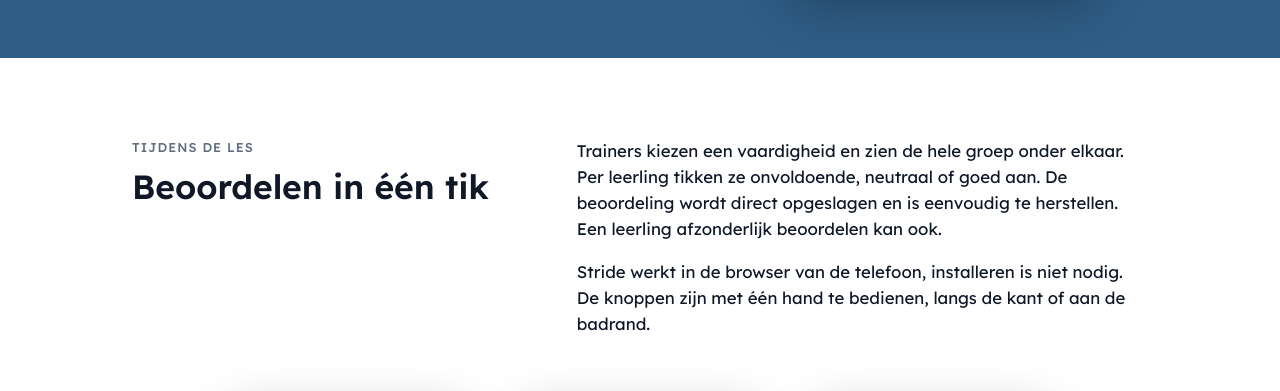
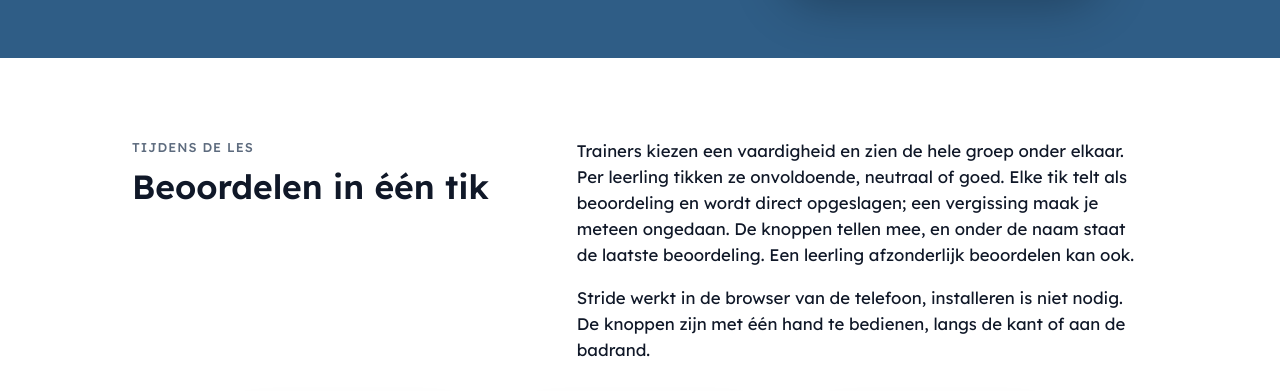
Before and after one commit to duzign/stride-site, a plain HTML site: page index.html in a window 1280 px wide. Shown: the part 840-1231 px from the top of the page. Drawn offline with Linux system fonts and the light colour scheme.

Commit message:
update screenshots

```diff
--- a/index.html
+++ b/index.html
@@ -113,8 +113,10 @@
           <div class="prose">
             <p>
               Trainers kiezen een vaardigheid en zien de hele groep onder elkaar.
-              Per leerling tikken ze onvoldoende, neutraal of goed aan. De
-              beoordeling wordt direct opgeslagen en is eenvoudig te herstellen.
+              Per leerling tikken ze onvoldoende, neutraal of goed. Elke tik telt
+              als beoordeling en wordt direct opgeslagen; een vergissing maak je
+              meteen ongedaan. De knoppen tellen mee, en onder de naam staat de
+              laatste beoordeling.
               Een leerling afzonderlijk beoordelen kan ook.
             </p>
             <p>
@@ -134,7 +136,7 @@
                   width="390"
                   height="844"
                   loading="lazy"
-                  alt="Groepsbeoordeling van een vaardigheid op niveau 5: per leerling knoppen voor onvoldoende, neutraal en goed."
+                  alt="Groepsbeoordeling van een vaardigheid op niveau 5: per leerling knoppen voor onvoldoende, neutraal en goed, met de laatste beoordeling onder de naam."
                 />
               </div>
             </div>
@@ -151,7 +153,7 @@
                   width="390"
                   height="844"
                   loading="lazy"
-                  alt="Eén leerling op niveau 5: elke vaardigheid met knoppen voor onvoldoende, neutraal en goed."
+                  alt="Eén leerling op niveau 5: elke vaardigheid met knoppen voor onvoldoende, neutraal en goed die tellen hoe vaak ze zijn gegeven."
                 />
               </div>
             </div>
```
Also changed, not shown: img/bandje-dark.webp, img/bandje.webp, img/groepbeoordelen-dark.webp, img/groepbeoordelen.webp, img/leerlingniveau-dark.webp, img/leerlingniveau.webp, 1 other file.
